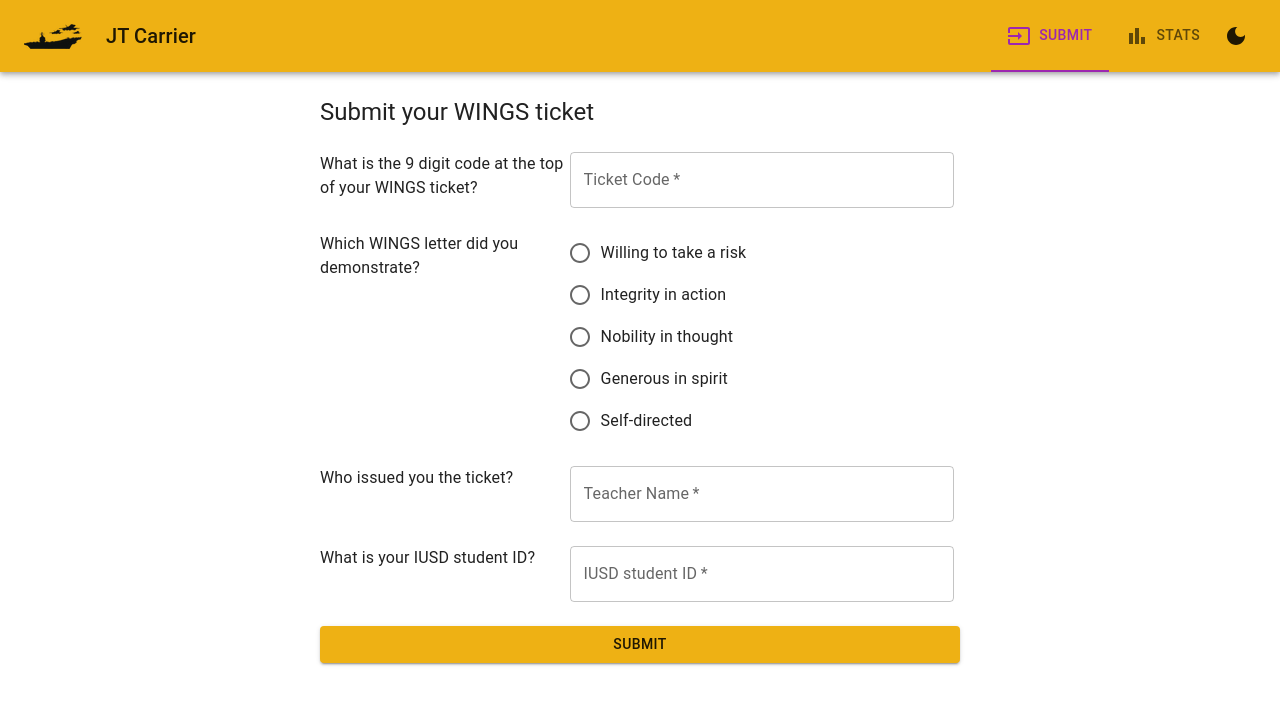
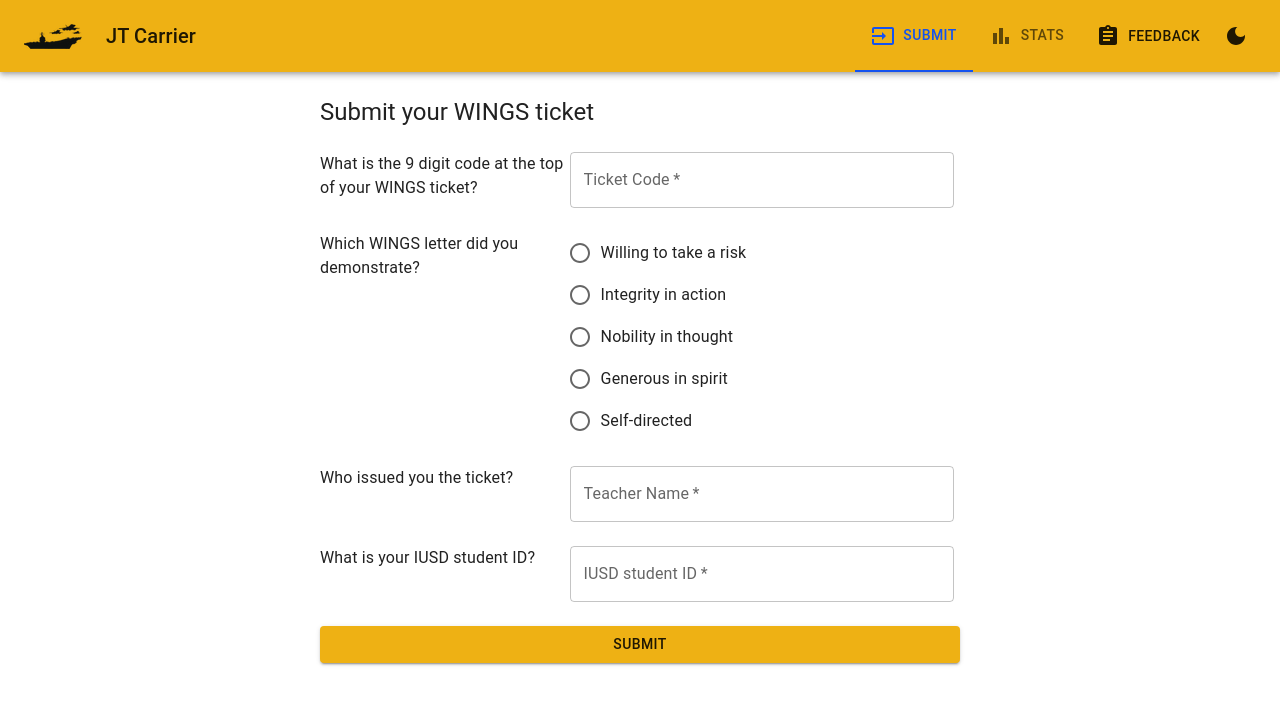
Before and after one commit to JeffreyTrail/JeffreyTrail.github.io, a React (Create React App) app: page / in a window 1280 px wide. Shown: the top 704 px of the page. Built offline with nearby package versions, Linux system fonts and the light colour scheme.

Commit message:
Feedback Form + GA

```diff
--- a/package.json
+++ b/package.json
@@ -13,6 +13,7 @@
     "@testing-library/user-event": "^13.5.0",
     "react": "^18.2.0",
     "react-dom": "^18.2.0",
+    "react-ga": "^3.3.1",
     "react-scripts": "5.0.1",
     "web-vitals": "^2.1.4"
   },
--- a/src/App.js
+++ b/src/App.js
@@ -6,6 +6,7 @@ import {
   Toolbar,
   Typography,
   IconButton,
+  Button
 } from "@mui/material";
 import * as React from "react";
 import {
@@ -14,9 +15,11 @@ import {
   Input,
   DarkMode,
   LightMode,
+  Assignment,
 } from "@mui/icons-material";
 import Ticketing from "./Ticketing";
 import Stats from "./Stats";
+import ReactGA from 'react-ga';
 // import Drawing from "./Drawing";
 
 import carrierDark from "./carrier-darkm.png"
@@ -35,6 +38,9 @@ const darkTheme =  createTheme({
     primary: {
       main: '#eeb114',
     },
+    secondary: {
+      main: '#1452ee',
+    }
   }
 });
 const lightTheme = createTheme({
@@ -46,8 +52,13 @@ const lightTheme = createTheme({
     primary: {
       main: '#eeb114',
     },
+    secondary: {
+      main: '#1452ee',
+    }
   }
 });
+
+ReactGA.initialize("G-65F1XKCTRN");
 
 function App() {
   const [tab, setTab] = React.useState(0);
@@ -108,6 +119,16 @@ function App() {
             />*/}
           </Tabs>
 
+          <Button
+            href="https://forms.gle/t9R29o6ZJXDM7NE37"
+            target="_blank"
+            rel="noreferrer"
+            variant="variant"
+            color="secondary">
+            <Assignment sx={{marginRight: 1}}/>
+            Feedback
+          </Button>
+
           <IconButton color="inherit" onClick={()=>setDark(!dark)}>
             {dark ? <LightMode /> : <DarkMode />}
           </IconButton>
--- a/src/Stats.js
+++ b/src/Stats.js
@@ -38,7 +38,7 @@ function Stats() {
   };
 
   updateStats();
-  setInterval(updateStats, 100000);
+  setInterval(updateStats, 200000);
 
   return (
     <Box sx={{
--- a/src/Ticketing.js
+++ b/src/Ticketing.js
@@ -86,9 +86,11 @@ function Ticketing() {
               {errmsg}
             </Typography>
             <Typography sx={{ mt: 2 }}>
-              If you believe you received the error above is a mistake with the
-              system, please bring your ticket to Mr. Gu in G4, or email him at &nbsp
-              <a href="mailto:rangu@iusd.org">rangu@iusd.org</a>. Thanks!
+              If you believe the error you received above is a mistake with the
+              system, please fill out the help form below.
+              <hr />
+              <a href="https://forms.gle/t9R29o6ZJXDM7NE37" target="_blank" rel="noreferrer">
+              Report an Issue!</a>
             </Typography>
           </Box>
         )}
```
Also changed, not shown: 1 other file (tests, documents, lock files or other folders).
